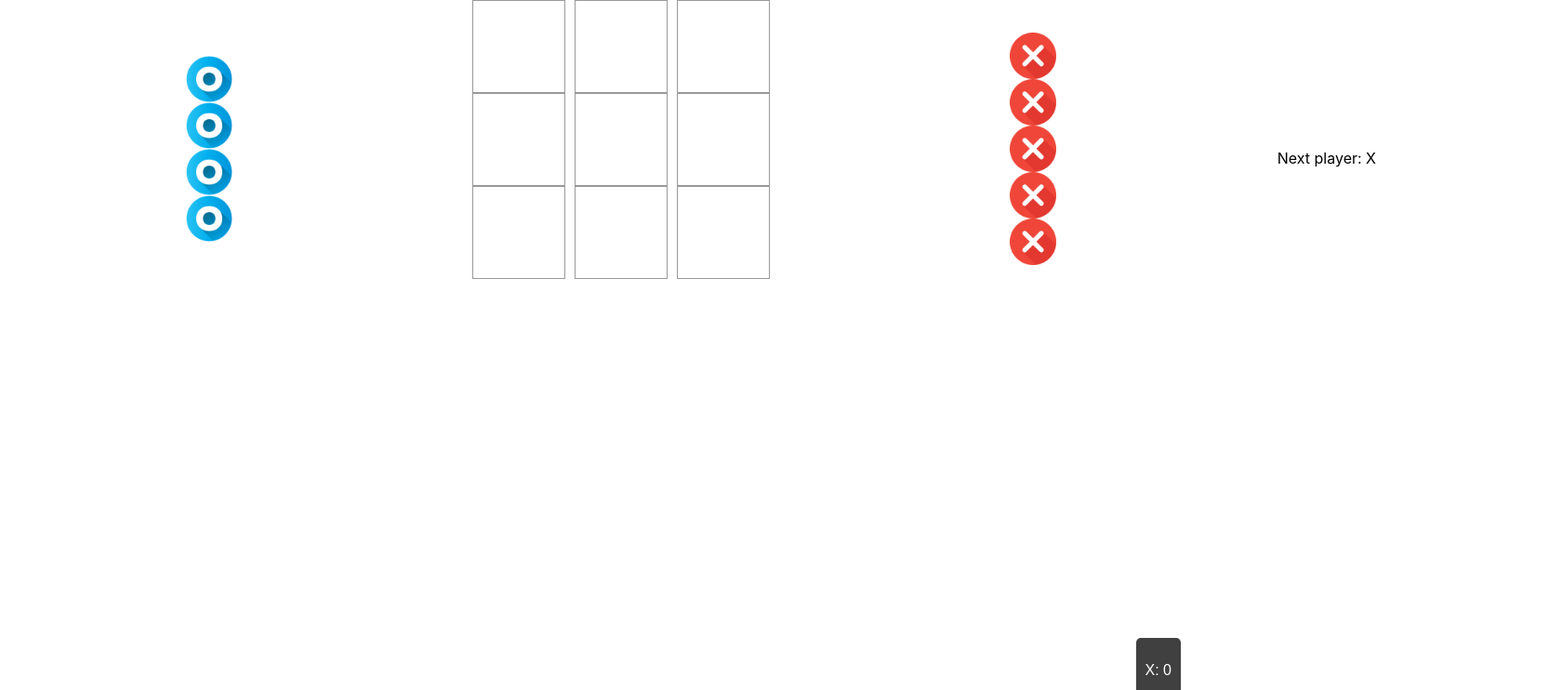
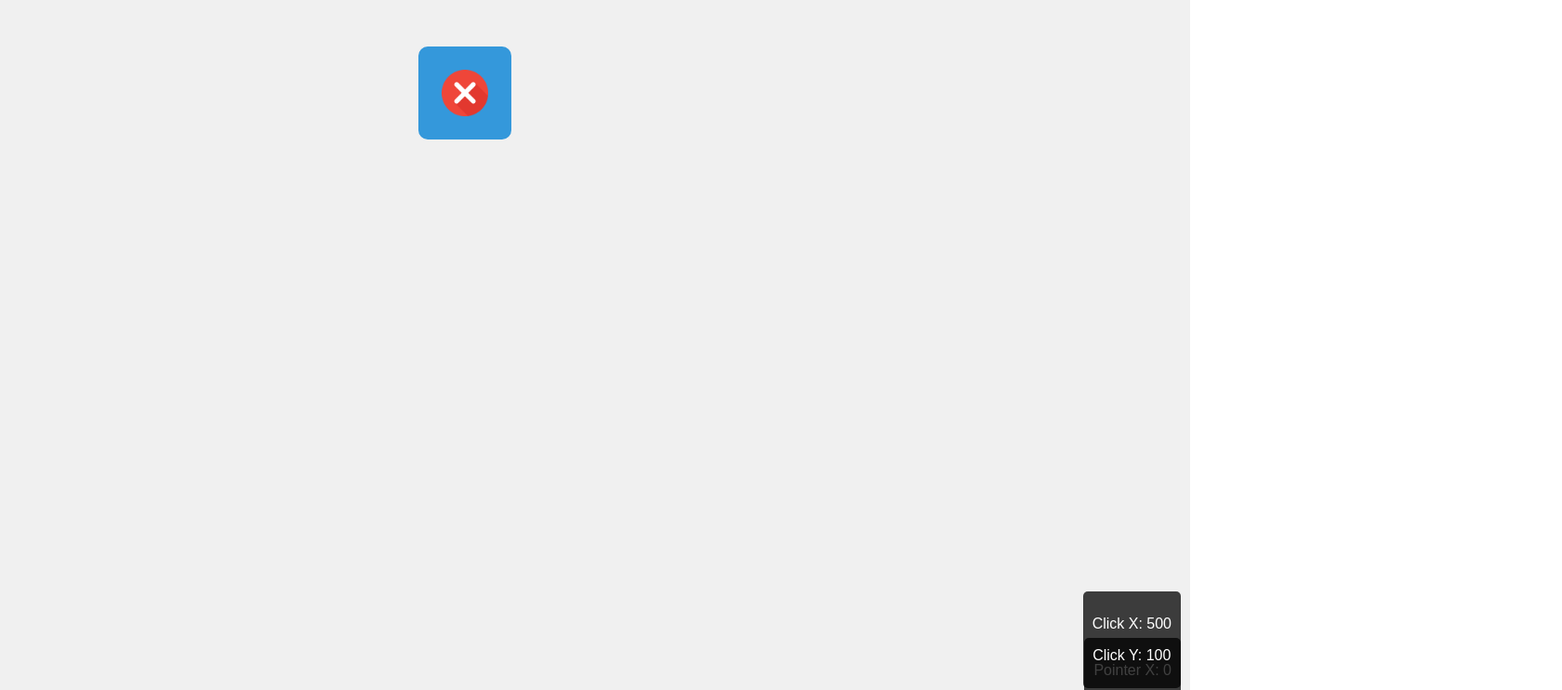
Before and after one commit to Abukarabukar/PortfolioX, a React (Create React App) app: page / in a window 1280 px wide. Shown: the top 742 px of the page at 93% size, 1680 px wide, since content can reach past the window. Built offline with nearby package versions, Linux system fonts and the light colour scheme.

Commit message:
fix the pointer

```diff
--- a/src/App.tsx
+++ b/src/App.tsx
@@ -1,12 +1,14 @@
 // App.tsx
 import React from 'react';
-import TicTacToe from './components/TicTacToe'; // Corrected path
+// import TicTacToe from './components/TicTacToe'; // Corrected path
+import Temp from './page/temp';
 import './App.css';
 
 const App: React.FC = () => {
   return (
     <div className="App">
-      <TicTacToe />
+      {/* <TicTacToe /> */}
+      <Temp />
     </div>
   );
 };
--- a/src/components/TicTacToe.tsx
+++ b/src/components/TicTacToe.tsx
@@ -1,145 +1,205 @@
-import React, { useState, useRef } from 'react';
-import '../styles/TicTacToe.scss'; // Corrected path
-import xImage from '../assets/x.png';
-import oImage from '../assets/o.png';
-import { motion } from 'framer-motion';
-import { useFollowPointer } from '../hooks/use-follow-pointer'; // Corrected path
-import { useClickPosition } from '../hooks/useClickPosition'; // New hook
+// import React, { useState, useRef, useEffect } from 'react';
+// import ReactDOM from 'react-dom';
+// import '../styles/TicTacToe.scss'; // Corrected path
+// import xImage from '../assets/x.png';
+// import oImage from '../assets/o.png';
+// import { motion } from 'framer-motion';
+// import { useFollowPointer } from '../hooks/use-follow-pointer'; // Corrected path
+
+// const TicTacToe: React.FC = () => {
+//   const [squares, setSquares] = useState<Array<string | null>>(Array(9).fill(null));
+//   const [isXNext, setIsXNext] = useState(true);
+//   const [selectedPiece, setSelectedPiece] = useState<number | null>(null); // Track selected piece
+//   const pieceRefs = useRef<(HTMLImageElement | null)[]>([]); // Separate refs for pieces
+//   const [piecePosition, setPiecePosition] = useState({ x: 0, y: 0 }); // Track piece position
+
+//   // Apply the follow pointer effect
+//   const { x, y } = useFollowPointer();
+
+//   // Get click position
+//   const { x: clickX, y: clickY, clicked } = useClickPosition();
+
+//   useEffect(() => {
+//     if (clicked && selectedPiece !== null) {
+//       setPiecePosition({ x: clickX, y: clickY });
+//     }
+//   }, [clicked, clickX, clickY, selectedPiece]);
+
+//   // Handle moving the piece to the clicked position
+//   const handleClick = (index: number) => {
+//     if (squares[index] || calculateWinner(squares)) return;
+
+//     const newSquares = squares.slice();
+//     newSquares[index] = isXNext ? 'X' : 'O';
+//     setSquares(newSquares);
+//     setIsXNext(!isXNext);
+//   };
+
+//   const handlePieceClick = (index: number) => {
+//     setSelectedPiece(index);
+//   };
+
+//   const renderSquare = (index: number) => {
+//     return (
+//       <motion.button
+//         className="square"
+//         onClick={() => handleClick(index)}
+//         initial={{ scale: 0.8, opacity: 0.8 }}
+//         animate={{ scale: 1, opacity: 1 }}
+//         transition={{ duration: 0.3 }}
+//       >
+//         {squares[index] && (
+//           <motion.img
+//             className={`piece ${squares[index]}-onboard`}
+//             src={squares[index] === 'X' ? xImage : oImage}
+//             alt={squares[index] || ''}
+//             initial={{ opacity: 0, scale: 0.5 }}
+//             animate={{ opacity: 1, scale: 1 }}
+//             transition={{ duration: 0.5 }}
+//             ref={el => (pieceRefs.current[index] = el)} // Assign ref to piece
+//           />
+//         )}
+//       </motion.button>
+//     );
+//   };
+
+//   const renderSidePiece = (index: number, type: 'X' | 'O') => {
+//     const pieceImage = type === 'X' ? xImage : oImage;
+//     return (
+//       <motion.img
+//         key={index}
+//         className={`piece ${type}-${index + 1} off-board`}
+//         src={pieceImage}
+//         alt={type}
+//         initial={{ opacity: 0, y: -50 }}
+//         animate={index === selectedPiece ? { left: piecePosition.x, top: piecePosition.y } : { opacity: 1, y: 0 }}
+//         transition={{ duration: 0.5, delay: index * 0.1 }}
+//         ref={el => (pieceRefs.current[index] = el)} // Assign ref to piece
+//         style={index === selectedPiece ? { position: 'absolute', transform: 'translate(-50%, -50%)' } : undefined} // Move piece to clicked position
+//         onClick={() => handlePieceClick(index)} // Handle piece click
+//       />
+//     );
+//   };
+
+//   const winner = calculateWinner(squares);
+//   let status;
+//   if (winner) {
+//     status = 'Winner: ' + winner;
+//   } else {
+//     status = 'Next player: ' + (isXNext ? 'X' : 'O');
+//   }
+
+//   return (
+//     <div className="game">
+//       <div className="side-pieces left">
+//         <div className="pieces">
+//           {Array(4).fill(null).map((_, i) => renderSidePiece(i + 9, 'O'))}
+//         </div>
+//       </div>
+//       <div className="game-board">
+//         <div className="board-row">
+//           {renderSquare(0)}
+//           {renderSquare(1)}
+//           {renderSquare(2)}
+//         </div>
+//         <div className="board-row">
+//           {renderSquare(3)}
+//           {renderSquare(4)}
+//           {renderSquare(5)}
+//         </div>
+//         <div className="board-row">
+//           {renderSquare(6)}
+//           {renderSquare(7)}
+//           {renderSquare(8)}
+//         </div>
+//       </div>
+//       <div className="side-pieces right">
+//         <div className="pieces">
+//           {Array(5).fill(null).map((_, i) => renderSidePiece(i + 13, 'X'))}
+//         </div>
+//       </div>
+//       <div className="game-info">
+//         <div>{status}</div>
+//       </div>
+//       <div className="pointer-info">
+//         <p>X: {x}</p>
+//         <p>Y: {y}</p>
+//       </div>
+//     </div>
+//   );
+// };
+
+// const calculateWinner = (squares: Array<string | null>) => {
+//   const lines = [
+//     [0, 1, 2],
+//     [3, 4, 5],
+//     [6, 7, 8],
+//     [0, 3, 6],
+//     [1, 4, 7],
+//     [2, 5, 8],
+//     [0, 4, 8],
+//     [2, 4, 6],
+//   ];
+//   for (let i = 0; i < lines.length; i++) {
+//     const [a, b, c] = lines[i];
+//     if (squares[a] && squares[a] === squares[b] && squares[a] === squares[c]) {
+//       return squares[a];
+//     }
+//   }
+//   return null;
+// };
+
+// export default TicTacToe;
+
+// // Render the TicTacToe component
+// ReactDOM.render(<TicTacToe />, document.getElementById('root'));
+
+
+
+
+
+
+
+
+// import * as React from 'react';
+// import { motion } from 'framer-motion';
+// import {render} from 'react-dom';
+
+// import "./styles.css"
+
+// const App = () => {
+//   const [move, setMove] = React.useState(false);
+//   return (
+//     <div className="example-container">
+//       <motion.div
+//         animate={{ x: move ? 100 : -200}}
+//         transition={{ type: "inertia", velocity: 40}}
+//         onClick={() => {
+//           setMove(!move);
+//         }}
+//       ></motion.div>
+//       </div>
+//   ):
+// }:
+
+// render(<App />, document.getElementById('root'));
+
+
+
+
+import React from 'react';
+
+// Your TicTacToe component code here...
 
 const TicTacToe: React.FC = () => {
-  const [squares, setSquares] = useState<Array<string | null>>(Array(9).fill(null));
-  const [isXNext, setIsXNext] = useState(true);
-  const [selectedPiece, setSelectedPiece] = useState<number | null>(null); // Track selected piece
-  const pieceRefs = useRef<(HTMLImageElement | null)[]>([]); // Separate refs for pieces
-
-  // Apply the follow pointer effect
-  const { x, y } = useFollowPointer();
-
-  // Get click position
-  const { x: clickX, y: clickY, clicked } = useClickPosition();
-
-  // Handle moving the piece to the clicked position
-  const handleClick = (index: number) => {
-    if (squares[index] || calculateWinner(squares)) return;
-
-    const newSquares = squares.slice();
-    newSquares[index] = isXNext ? 'X' : 'O';
-    setSquares(newSquares);
-    setIsXNext(!isXNext);
-  };
-
-  const handlePieceClick = (index: number) => {
-    setSelectedPiece(index);
-  };
-
-  const renderSquare = (index: number) => {
-    return (
-      <motion.button
-        className="square"
-        onClick={() => handleClick(index)}
-        initial={{ scale: 0.8, opacity: 0.8 }}
-        animate={{ scale: 1, opacity: 1 }}
-        transition={{ duration: 0.3 }}
-      >
-        {squares[index] && (
-          <motion.img
-            className={`piece ${squares[index]}-onboard`}
-            src={squares[index] === 'X' ? xImage : oImage}
-            alt={squares[index] || ''}
-            initial={{ opacity: 0, scale: 0.5 }}
-            animate={{ opacity: 1, scale: 1 }}
-            transition={{ duration: 0.5 }}
-            ref={el => (pieceRefs.current[index] = el)} // Assign ref to piece
-          />
-        )}
-      </motion.button>
-    );
-  };
-
-  const renderSidePiece = (index: number, type: 'X' | 'O') => {
-    const pieceImage = type === 'X' ? xImage : oImage;
-    return (
-      <motion.img
-        key={index}
-        className={`piece ${type}-${index + 1} off-board`}
-        src={pieceImage}
-        alt={type}
-        initial={{ opacity: 0, y: -50 }}
-        animate={{ opacity: 1, y: 0 }}
-        transition={{ duration: 0.5, delay: index * 0.1 }}
-        ref={el => (pieceRefs.current[index] = el)} // Assign ref to piece
-        style={clicked && index === selectedPiece ? { left: clickX, top: clickY, position: 'absolute', transform: 'translate(-50%, -50%)' } : undefined} // Move piece to clicked position
-        onClick={() => handlePieceClick(index)} // Handle piece click
-      />
-    );
-  };
-
-  const winner = calculateWinner(squares);
-  let status;
-  if (winner) {
-    status = 'Winner: ' + winner;
-  } else {
-    status = 'Next player: ' + (isXNext ? 'X' : 'O');
-  }
-
   return (
-    <div className="game">
-      <div className="side-pieces left">
-        <div className="pieces">
-          {Array(4).fill(null).map((_, i) => renderSidePiece(i + 9, 'O'))}
-        </div>
-      </div>
-      <div className="game-board">
-        <div className="board-row">
-          {renderSquare(0)}
-          {renderSquare(1)}
-          {renderSquare(2)}
-        </div>
-        <div className="board-row">
-          {renderSquare(3)}
-          {renderSquare(4)}
-          {renderSquare(5)}
-        </div>
-        <div className="board-row">
-          {renderSquare(6)}
-          {renderSquare(7)}
-          {renderSquare(8)}
-        </div>
-      </div>
-      <div className="side-pieces right">
-        <div className="pieces">
-          {Array(5).fill(null).map((_, i) => renderSidePiece(i + 13, 'X'))}
-        </div>
-      </div>
-      <div className="game-info">
-        <div>{status}</div>
-      </div>
-      <div className="pointer-info">
-        <p>X: {x}</p>
-        <p>Y: {y}</p>
-      </div>
+    <div className="tic-tac-toe">
+      {/* Your TicTacToe JSX code here */}
     </div>
   );
 };
 
-const calculateWinner = (squares: Array<string | null>) => {
-  const lines = [
-    [0, 1, 2],
-    [3, 4, 5],
-    [6, 7, 8],
-    [0, 3, 6],
-    [1, 4, 7],
-    [2, 5, 8],
-    [0, 4, 8],
-    [2, 4, 6],
-  ];
-  for (let i = 0; i < lines.length; i++) {
-    const [a, b, c] = lines[i];
-    if (squares[a] && squares[a] === squares[b] && squares[a] === squares[c]) {
-      return squares[a];
-    }
-  }
-  return null;
-};
+export default TicTacToe;
 
-export default TicTacToe;
+// Ensure this is at the end of the file
+export {};
--- a/src/hooks/useClickPosition.ts
+++ b/src/hooks/useClickPosition.ts
@@ -1,19 +1,47 @@
+// // useClickPosition.ts
+// import { useState, useEffect } from 'react';
+
+// export const useClickPosition = () => {
+//   const [clickPosition, setClickPosition] = useState({ x: 0, y: 0, clicked: false });
+
+//   useEffect(() => {
+//     const handleClick = (event: MouseEvent) => {
+//       setClickPosition({ x: event.clientX, y: event.clientY, clicked: true });
+//     };
+
+//     window.addEventListener('click', handleClick);
+
+//     return () => {
+//       window.removeEventListener('click', handleClick);
+//     };
+//   }, []);
+
+//   return clickPosition;
+// };
+
+
+
 import { useState, useEffect } from 'react';
 
-export const useClickPosition = () => {
-  const [clickPosition, setClickPosition] = useState({ x: 0, y: 0, clicked: false });
+// Your hook code here...
+
+const useClickPosition = () => {
+  const [position, setPosition] = useState({ x: 0, y: 0 });
 
   useEffect(() => {
-    const handleClick = (event: MouseEvent) => {
-      setClickPosition({ x: event.clientX, y: event.clientY, clicked: true });
+    const updatePosition = (event: MouseEvent) => {
+      setPosition({ x: event.clientX, y: event.clientY });
     };
-
-    window.addEventListener('click', handleClick);
-
+    window.addEventListener('mousemove', updatePosition);
     return () => {
-      window.removeEventListener('click', handleClick);
+      window.removeEventListener('mousemove', updatePosition);
     };
   }, []);
 
-  return clickPosition;
+  return position;
 };
+
+export default useClickPosition;
+
+// Ensure this is at the end of the file
+export {};
--- /dev/null
+++ b/src/page/temp.scss
@@ -0,0 +1,41 @@
+.example-container {
+    display: block; // Change from flex to block to prevent centering issues
+    height: 100vh; // Full viewport height
+    width: 100vw; // Full viewport width
+    background-color: #f0f0f0; // Light grey background
+    position: relative;
+  }
+
+  .animated-box {
+    width: 100px;
+    height: 100px;
+    background-color: #3498db; // Blue color
+    border-radius: 10px;
+    cursor: pointer;
+    display: flex;
+    justify-content: center;
+    align-items: center;
+    position: absolute; // Allow the box to move freely
+  }
+
+  .animated-box img {
+    width: 50px; // Adjust width to make the image smaller
+    height: 50px; // Adjust height to make the image smaller
+    object-fit: cover;
+  }
+
+  .pointer-info,
+  .click-info {
+    position: fixed;
+    bottom: 10px;
+    right: 10px;
+    background: rgba(0, 0, 0, 0.75);
+    color: #fff;
+    padding: 10px;
+    border-radius: 5px;
+    font-family: sans-serif;
+  }
+
+  .click-info {
+    bottom: 60px; // Adjust to position it above the pointer-info
+  }
--- /dev/null
+++ b/src/page/temp.tsx
@@ -0,0 +1,58 @@
+import * as React from 'react';
+import { createRoot } from 'react-dom/client';
+import { motion } from 'framer-motion';
+
+import './temp.scss';
+import xImage from '../assets/x.png'; // Importing the image
+import { useFollowPointer } from '../hooks/use-follow-pointer'; // Import the hook
+
+const Apps = () => {
+  const { x: pointerX, y: pointerY } = useFollowPointer(); // Use the hook to get pointer position
+  const [clickPosition, setClickPosition] = React.useState({ x: 500, y: 100 });
+
+  const handleClick = (event: React.MouseEvent<HTMLDivElement, MouseEvent>) => {
+    const containerRect = event.currentTarget.getBoundingClientRect();
+    const adjustedX = event.clientX - containerRect.left; // Adjusting for the left offset
+    const adjustedY = event.clientY - containerRect.top; // Adjusting for the top offset
+
+    // Log the click event coordinates for debugging
+    console.log('Click event client coordinates:', event.clientX, event.clientY);
+    console.log('Container bounding rect:', containerRect);
+    console.log('Adjusted click coordinates:', adjustedX, adjustedY);
+
+    setClickPosition({ x: adjustedX, y: adjustedY });
+  };
+
+  // Log the pointer position for debugging
+  console.log('Pointer position:', pointerX, pointerY);
+
+  return (
+    <div className="example-container" onClick={handleClick}>
+      <motion.div
+        className="animated-box"
+        animate={{ x: clickPosition.x -50 , y: clickPosition.y -50 }} // Adjust to center the box
+        transition={{ duration: 0.5, ease: 'easeInOut' }}
+      >
+        <img src={xImage} alt="Animated" />
+      </motion.div>
+      <div className="pointer-info">
+        <p>Pointer X: {pointerX}</p>
+        <p>Pointer Y: {pointerY}</p>
+      </div>
+      <div className="click-info">
+        <p>Click X: {clickPosition.x}</p>
+        <p>Click Y: {clickPosition.y}</p>
+      </div>
+    </div>
+  );
+};
+
+export default Apps;
+
+const container = document.getElementById('root');
+if (container) {
+  const root = createRoot(container);
+  root.render(<Apps />);
+} else {
+  console.error('Root container missing in index.html');
+}
--- a/src/styles/TicTacToe.scss
+++ b/src/styles/TicTacToe.scss
@@ -1,96 +1,96 @@
-.game {
-  display: flex;
-  flex-direction: row;
-  align-items: center;
-  justify-content: space-between;
-  width: 100%;
-  padding: 0 200px;
-}
+// .game {
+//   display: flex;
+//   flex-direction: row;
+//   align-items: center;
+//   justify-content: space-between;
+//   width: 100%;
+//   padding: 0 200px;
+// }
 
-.game-board {
-  display: grid;
-  grid-template-columns: repeat(3, 100px);
-  grid-template-rows: repeat(3, 100px);
-  gap: 10px;
-  margin: 0 20px;
-}
+// .game-board {
+//   display: grid;
+//   grid-template-columns: repeat(3, 100px);
+//   grid-template-rows: repeat(3, 100px);
+//   gap: 10px;
+//   margin: 0 20px;
+// }
 
-.square {
-  width: 100px;
-  height: 100px;
-  background-color: #fff;
-  border: 1px solid #999;
-  display: flex;
-  justify-content: center;
-  align-items: center;
-  cursor: pointer;
-  position: relative; /* Ensure this is a relatively positioned container */
-}
+// .square {
+//   width: 100px;
+//   height: 100px;
+//   background-color: #fff;
+//   border: 1px solid #999;
+//   display: flex;
+//   justify-content: center;
+//   align-items: center;
+//   cursor: pointer;
+//   position: relative; /* Ensure this is a relatively positioned container */
+// }
 
-.square img {
-  width: 80%;
-  height: 80%;
-}
+// .square img {
+//   width: 80%;
+//   height: 80%;
+// }
 
-.piece {
-  &.off-board {
-    width: 50px;
-    height: 50px;
-  }
-  &.X-1 { top: 100px; left: 100px; position: absolute; animation: moveCircle 5s linear infinite; }
-  &.X-2 { top: 200px; left: 100px; position: absolute; animation: moveCircle 5s linear infinite; }
-  &.X-3 { top: 300px; left: 100px; position: absolute; animation: moveCircle 5s linear infinite; }
-  &.X-4 { top: 400px; left: 100px; position: absolute; animation: moveCircle 5s linear infinite; }
-  &.X-5 { top: 500px; left: 100px; position: absolute; animation: moveCircle 5s linear infinite; }
+// .piece {
+//   &.off-board {
+//     width: 50px;
+//     height: 50px;
+//   }
+//   &.X-1 { top: 100px; left: 100px; position: absolute; animation: moveCircle 5s linear infinite; }
+//   &.X-2 { top: 200px; left: 100px; position: absolute; animation: moveCircle 5s linear infinite; }
+//   &.X-3 { top: 300px; left: 100px; position: absolute; animation: moveCircle 5s linear infinite; }
+//   &.X-4 { top: 400px; left: 100px; position: absolute; animation: moveCircle 5s linear infinite; }
+//   &.X-5 { top: 500px; left: 100px; position: absolute; animation: moveCircle 5s linear infinite; }
 
-  &.O-1 { top: 100px; right: 100px; position: absolute; animation: moveCircle 5s linear infinite reverse; }
-  &.O-2 { top: 200px; right: 100px; position: absolute; animation: moveCircle 5s linear infinite reverse; }
-  &.O-3 { top: 300px; right: 100px; position: absolute; animation: moveCircle 5s linear infinite reverse; }
-  &.O-4 { top: 400px; right: 100px; position: absolute; animation: moveCircle 5s linear infinite reverse; }
-  &.O-5 { top: 500px; right: 100px; position: absolute; animation: moveCircle 5s linear infinite reverse; }
-}
+//   &.O-1 { top: 100px; right: 100px; position: absolute; animation: moveCircle 5s linear infinite reverse; }
+//   &.O-2 { top: 200px; right: 100px; position: absolute; animation: moveCircle 5s linear infinite reverse; }
+//   &.O-3 { top: 300px; right: 100px; position: absolute; animation: moveCircle 5s linear infinite reverse; }
+//   &.O-4 { top: 400px; right: 100px; position: absolute; animation: moveCircle 5s linear infinite reverse; }
+//   &.O-5 { top: 500px; right: 100px; position: absolute; animation: moveCircle 5s linear infinite reverse; }
+// }
 
-.game-info {
-  margin-top: 20px;
-}
+// .game-info {
+//   margin-top: 20px;
+// }
 
-.side-pieces {
-  display: flex;
-  flex-direction: column;
-  align-items: center;
-}
+// .side-pieces {
+//   display: flex;
+//   flex-direction: column;
+//   align-items: center;
+// }
 
-.pieces {
-  display: flex;
-  flex-direction: column;
-  align-items: center;
-}
+// .pieces {
+//   display: flex;
+//   flex-direction: column;
+//   align-items: center;
+// }
 
-@keyframes moveCircle {
-  0% {
-    transform: translate(0, 0) rotate(0deg);
-  }
-  25% {
-    transform: translate(50px, 50px) rotate(90deg);
-  }
-  50% {
-    transform: translate(100px, 0) rotate(180deg);
-  }
-  75% {
-    transform: translate(50px, -50px) rotate(270deg);
-  }
-  100% {
-    transform: translate(0, 0) rotate(360deg);
-  }
-}
+// @keyframes moveCircle {
+//   0% {
+//     transform: translate(0, 0) rotate(0deg);
+//   }
+//   25% {
+//     transform: translate(50px, 50px) rotate(90deg);
+//   }
+//   50% {
+//     transform: translate(100px, 0) rotate(180deg);
+//   }
+//   75% {
+//     transform: translate(50px, -50px) rotate(270deg);
+//   }
+//   100% {
+//     transform: translate(0, 0) rotate(360deg);
+//   }
+// }
 
-.pointer-info {
-  position: fixed;
-  bottom: 10px;
-  right: 10px;
-  background: rgba(0, 0, 0, 0.75);
-  color: #fff;
-  padding: 10px;
-  border-radius: 5px;
-  font-family: sans-serif;
-}
+// .pointer-info {
+//   position: fixed;
+//   bottom: 10px;
+//   right: 10px;
+//   background: rgba(0, 0, 0, 0.75);
+//   color: #fff;
+//   padding: 10px;
+//   border-radius: 5px;
+//   font-family: sans-serif;
+// }
```
Also changed, not shown: src/index.tsx (line endings or trailing spaces).
